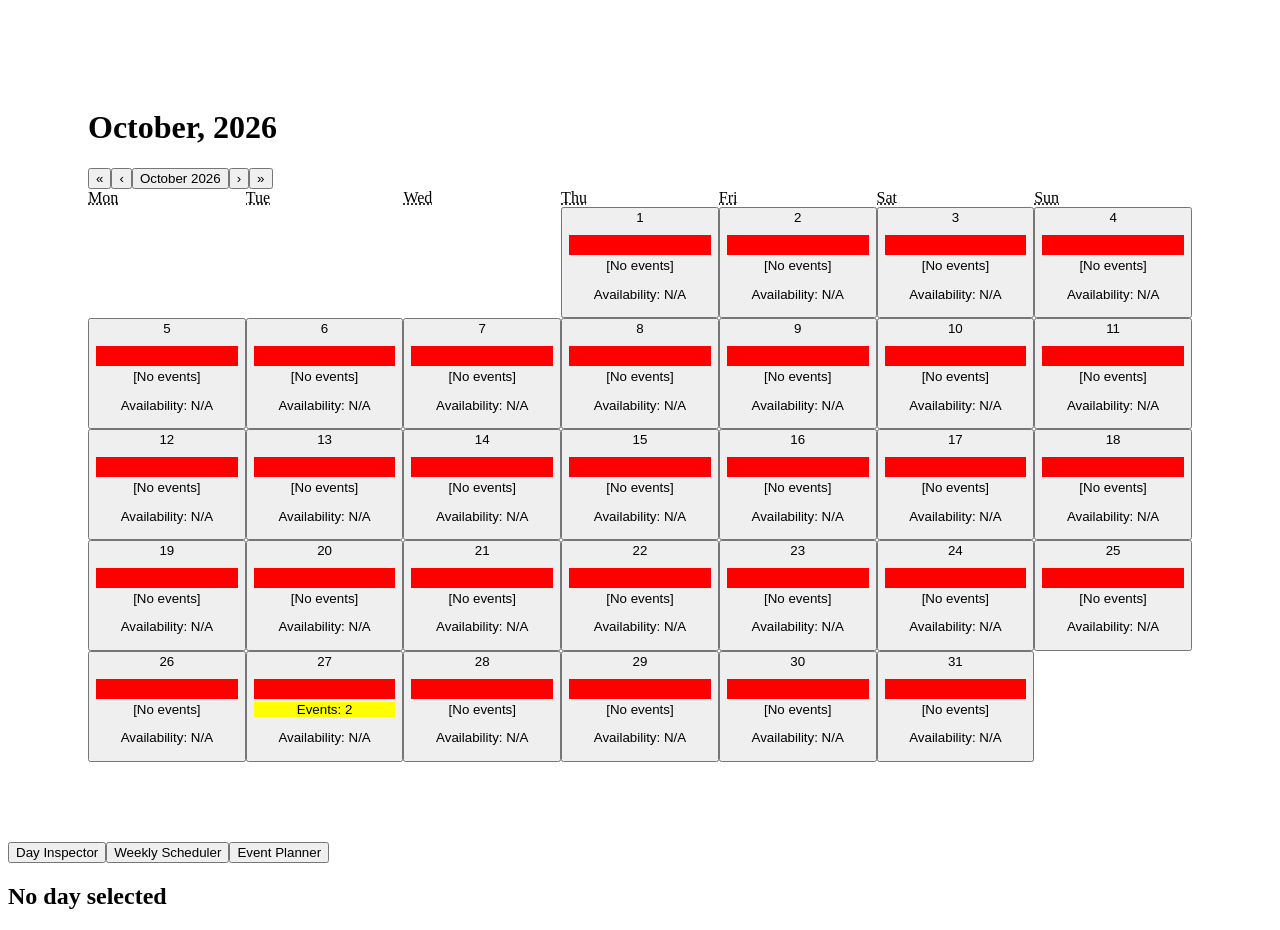
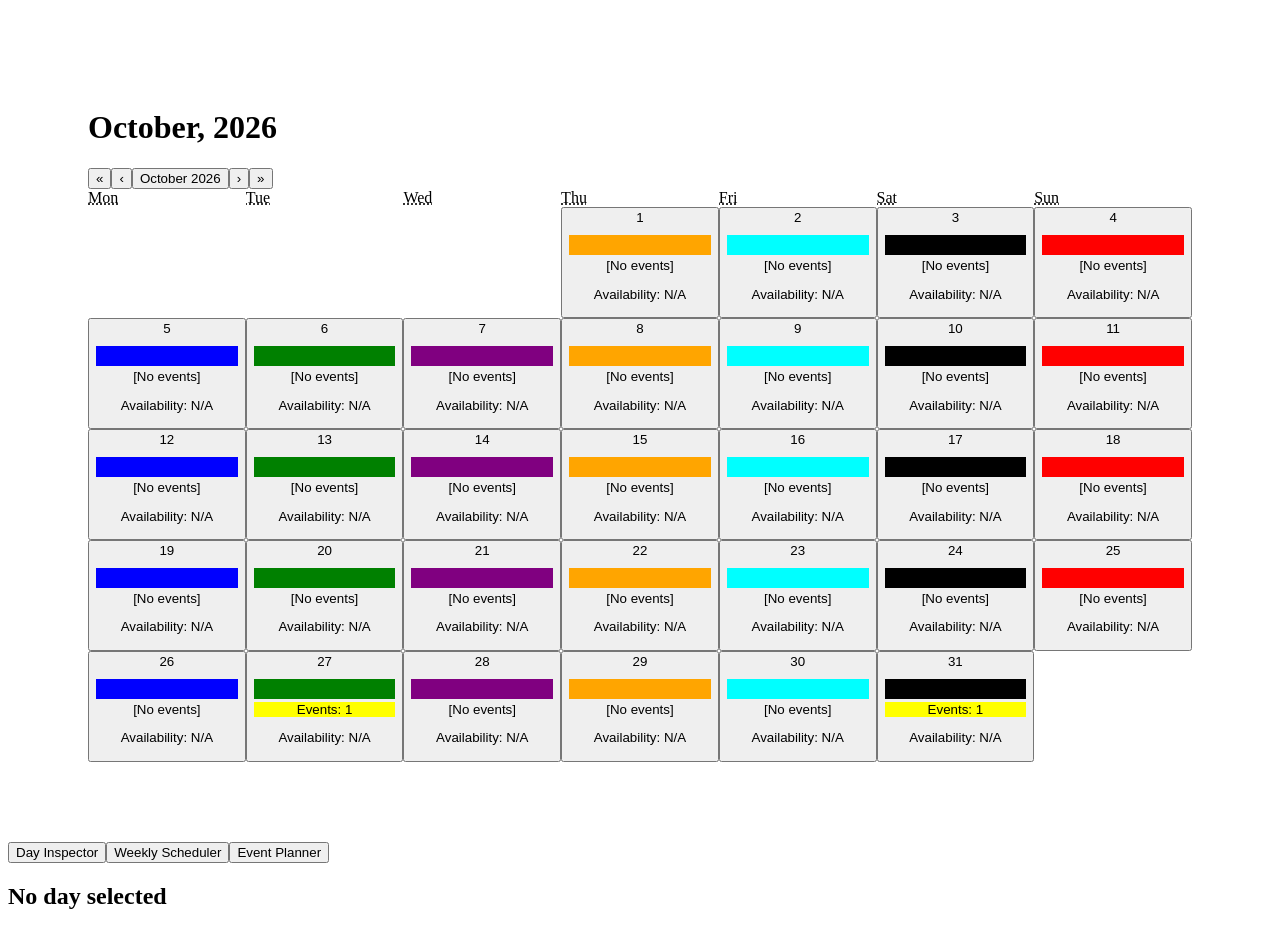
Before and after one commit to thebeninator/To-Be-Determined, a React (Vite) app: page / in a window 1280 px wide. Built offline with nearby package versions, Linux system fonts and the light colour scheme.

Commit message:
scheduler rev1

```diff
--- a/api/DummyDb.js
+++ b/api/DummyDb.js
@@ -1,5 +1,7 @@
 import Event from "../src/obj/Event";
 import Schedule from "../src/obj/Schedule";
+
+const dayColorLookup = ["red", "blue", "green", "purple", "orange", "cyan", "black"];
 
 var DummyUser = {
   name: "Aaron Bob",
@@ -15,26 +17,28 @@ var DummyUser = {
         [],
         new Date(2026, 9, 27),
         "user1"
-      ),
+      )
+    ],
+    ["2026931"]: [
       new Event(
-        "Important Meeting",
-        "very imporat metting",
+        "Water Tasting",
+        "mmmmmmmmmmmm water",
         [0, 11000],
         [],
-        new Date(2026, 9, 27),
+        new Date(2026, 9, 31),
         "user1"
       )
     ]
   },
 
   weeklySchedule: [
-    new Schedule(), // sunday
-    new Schedule(), // monday
-    new Schedule(), // tuesday
-    new Schedule(), // wednesday
-    new Schedule(), // thursday
-    new Schedule(), // friday
-    new Schedule(), // saturday
+    new Schedule([], dayColorLookup[0]), // sunday
+    new Schedule([], dayColorLookup[1]), // monday
+    new Schedule([], dayColorLookup[2]), // tuesday
+    new Schedule([], dayColorLookup[3]), // wednesday
+    new Schedule([], dayColorLookup[4]), // thursday
+    new Schedule([], dayColorLookup[5]), // friday
+    new Schedule([], dayColorLookup[6]), // saturday
   ],
 
   contacts: ["user2", "user3"]
--- a/api/User.js
+++ b/api/User.js
@@ -92,6 +92,10 @@ function findTimeConflicts(eventTimeRange, antagEvents) {
   }
 }
 
+// eventTimeRange: time range
+// user: user object
+// date: date object
+// returns true if eventTimeRange is within the free time of the user
 function inFreeTimeRanges(eventTimeRange, user, date) {
   const freeTimeRanges = findFreeRanges(user, date);
 
--- /dev/null
+++ b/src/comp/DaySchedule.jsx
@@ -0,0 +1,21 @@
+import ScheduleBand from "./ScheduleBand";
+
+const dayLookup = ["Sunday", "Monday", "Tuesday", "Wednesday", "Thursday", "Friday", "Saturday"];
+
+function DaySchedule({schedule, day}) {
+  function renderEvents() {
+    const events = schedule.events;
+
+    if (events.length === 0) {
+      return <p>No events</p>
+    }
+  }
+
+  return (<div>
+    <ScheduleBand color={schedule.colour}/>
+    <h3>{dayLookup[day]}</h3>
+    {renderEvents()}
+  </div>)
+}
+
+export default DaySchedule;
--- /dev/null
+++ b/src/comp/DayScheduleEventEntry.jsx
@@ -0,0 +1,5 @@
+function DayScheduleEventEntry({event}) {
+
+}
+
+export default DayScheduleEventEntry;
--- a/src/comp/DaySlot.jsx
+++ b/src/comp/DaySlot.jsx
@@ -32,7 +32,7 @@ function DaySlot() {
   const hasEvents = events === null || events.length === 0;
 
   return <div>
-    <ScheduleBand />
+    <ScheduleBand color={user.weeklySchedule[date.getDay()].colour}/>
     <p style={hasEvents ? null: {backgroundColor: "yellow"}}>
       {hasEvents ? "[No events]" : `Events: ${events.length}`}
     </p>
--- a/src/comp/ScheduleBand.jsx
+++ b/src/comp/ScheduleBand.jsx
@@ -1,4 +1,4 @@
-function ScheduleBand() {
+function ScheduleBand({color}) {
   const style = {
     backgroundColor: "red",
     width: "auto",
@@ -6,7 +6,7 @@ function ScheduleBand() {
     transform: "translate(0%, 50%)"
   };
 
-  return <div style={style}>
+  return <div style={{...style, backgroundColor: color ?? "red"}}>
 
   </div>
 }
--- a/src/comp/TBDCalendar.jsx
+++ b/src/comp/TBDCalendar.jsx
@@ -8,6 +8,7 @@ import {DummyUser} from "../../api/DummyDb";
 import DayInspector from "./DayInspector";
 import EventPlanner from "./EventPlanner";
 import TBDCalendarContext from "../context/TBDCalendarContext";
+import TBDScheduler from "./TBDScheduler";
 
 const MONTHS = [
   "January", "February", "March",
@@ -39,6 +40,10 @@ function TBDCalendar() {
     setPlannedEventTimeRange, setPlannedInvitees,
     setSelectedDate, editingEvent, setEditingEvent
   };
+
+  const weeklySchedulerContext = {
+    user, updateUser
+  }
 
   useLayoutEffect(() => {
     var date = new Date();
@@ -127,6 +132,12 @@ function TBDCalendar() {
           <EventPlanner />
         </TBDCalendarContext.Provider>
       }
+
+      {weeklySchedulerActive &&
+        <TBDCalendarContext.Provider value={weeklySchedulerContext}>
+          <TBDScheduler />
+        </TBDCalendarContext.Provider>
+      }
     </div>
   </>);
 }
--- /dev/null
+++ b/src/comp/TBDScheduler.jsx
@@ -0,0 +1,16 @@
+import { useContext } from "react";
+import DaySchedule from "./DaySchedule";
+import TBDCalendarContext from "../context/TBDCalendarContext";
+
+function TBDScheduler() {
+  const {user} = useContext(TBDCalendarContext);
+  const weeklySchedule = user.weeklySchedule;
+
+  return (<div style={{display: "flex", gap: "280px"}}>
+    {weeklySchedule.map((schedule, idx) => {
+      return <DaySchedule key={idx} schedule={schedule} day={idx} />
+    })}
+  </div>);
+}
+
+export default TBDScheduler;
--- a/src/obj/Schedule.js
+++ b/src/obj/Schedule.js
@@ -1,6 +1,7 @@
 class Schedule {
-  constructor() {
-    this.events = [];
+  constructor(events, colour) {
+    this.events = events ?? [];
+    this.colour = colour ?? "red";
   }
 }
 
```
Also changed, not shown: src/comp/Scheduler.jsx (deleted).
